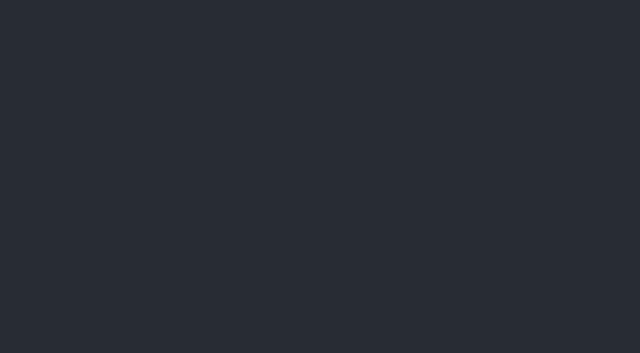
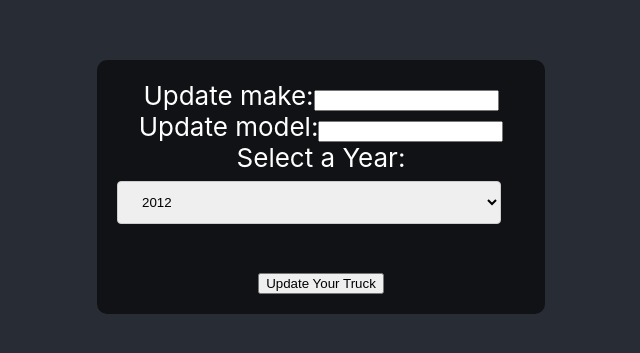
Before and after one commit to mhydara0624/FreightLoadboard, a React (Create React App) app in the folder client/: page /profile/trucks/1 in a window 1280 px wide. Shown: the part 281-634 px from the top of the page, without its empty margins (319-959 px from the left). Built offline with nearby package versions, Linux system fonts and the light colour scheme; no server answers.

Commit message:
updated edit truck route

```diff
--- a/client/src/App.js
+++ b/client/src/App.js
@@ -8,6 +8,7 @@ import SignIn from './pages/SignIn'
 import Register from './pages/Register'
 import { CheckSession } from './services/Auth'
 import PostTruck from './pages/PostTruck'
+import EditTruck from './pages/EditTruck'
 
 function App(props) {
   const [authenticated, toggleAuthenticated] = useState(
@@ -82,6 +83,13 @@ function App(props) {
             />
             <Route
               exact
+              path="/profile/trucks/:id"
+              component={(props) => (
+                <EditTruck {...props} userInfo={userInfo} />
+              )}
+            />
+            <Route
+              exact
               path="/login"
               component={(props) => (
                 <SignIn
--- a/client/src/pages/EditTruck.js
+++ b/client/src/pages/EditTruck.js
@@ -1,7 +1,7 @@
 import { GetTrucksById, UpdateTruck } from '../services/TruckServices'
 import React, { useState, useEffect } from 'react'
 
-function EditCar(props) {
+function EditTruck(props) {
   const [updatedTruck, setUpdatedTruck] = useState({})
 
   useEffect(() => {
@@ -48,7 +48,7 @@ function EditCar(props) {
                 />
                 <label for="model">Update model:</label>
                 <input
-                  onChange={handleChange}
+                  onChange={handleTruckChange}
                   type="model"
                   name="model"
                   value={updatedTruck.model}
@@ -73,7 +73,7 @@ function EditCar(props) {
                 </select>
                 <br></br>
                 <button className="edit_button" type="submit">
-                  Update Your Car
+                  Update Your Truck
                 </button>
               </form>
             </div>
@@ -84,4 +84,4 @@ function EditCar(props) {
   )
 }
 
-export default EditCar
+export default EditTruck
```
